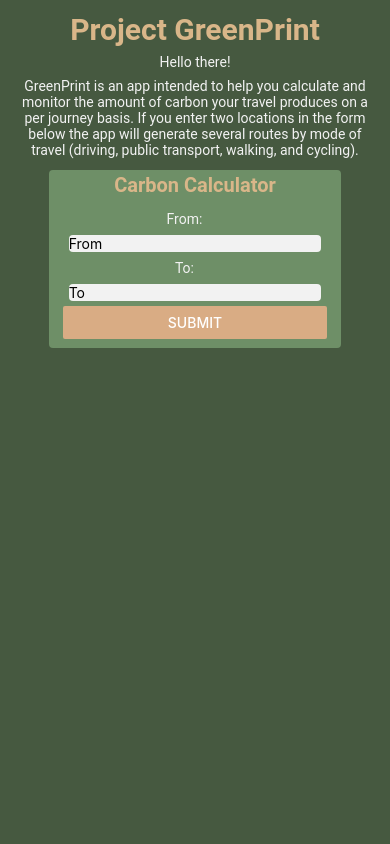
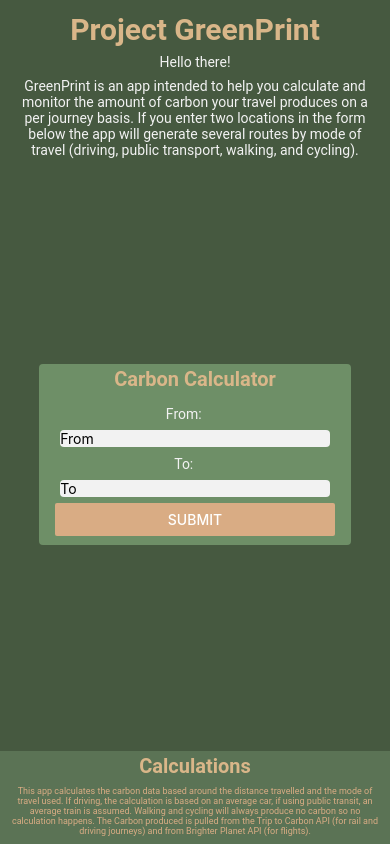
Before and after one commit to SevenSecrets/greenprint-mobile, a React Native app: screen / in a window 390 px wide. Built offline with nearby package versions, Linux system fonts and the light colour scheme.

Commit message:
creating footer and cleaning up component folder

```diff
--- a/App.js
+++ b/App.js
@@ -1,31 +1,46 @@
 import React from 'react';
-import { StyleSheet, View, ScrollView } from 'react-native';
-import AppText from './components/AppText';
-import LargeHeaderText from './components/LargeHeaderText';
+import { StyleSheet, View } from 'react-native';
+import AppText from './components/text/AppText';
+import LargeHeaderText from './components/text/LargeHeaderText';
 import Calculator from './components/Calculator';
+import Footer from './components/Footer';
 
 const App = (props) => {
   return (
-    <ScrollView style={styles.container}>
+    <View style={styles.container}>
       <View style={styles.about}>
         <LargeHeaderText>Project GreenPrint</LargeHeaderText>
         <AppText>Hello there!</AppText>
         <AppText>GreenPrint is an app intended to help you calculate and monitor the amount of carbon your travel produces on a per journey basis. If you enter two locations in the form below the app will generate several routes by mode of travel (driving, public transport, walking, and cycling).</AppText>
       </View>
-      <Calculator />
-    </ScrollView>
+      <View style={styles.calculator}>
+        <Calculator />
+      </View>
+      <View style={styles.footer}>
+        <Footer/>
+      </View>
+    </View>
   );
 }
 
 const styles = StyleSheet.create({
   container: {
+    flex: 1,
+    flexDirection: "column",
     backgroundColor: '#465940',
+    justifyContent: "space-between"
   },
   about: {
     alignSelf: "center",
     alignItems: 'center',
     width: "100%",
     margin: "2%",
+  },
+  calculator: {
+  },
+  footer: {
+    marginTop: "3%",
+    alignSelf: "flex-end",
   }
 });
 
--- a/components/Calculator.js
+++ b/components/Calculator.js
@@ -1,6 +1,6 @@
 import React, { useState } from 'react';
-import { StyleSheet, View, Text } from 'react-native';
-import SmallHeaderText from './SmallHeaderText';
+import { StyleSheet, View } from 'react-native';
+import SmallHeaderText from './text/SmallHeaderText';
 import GroundForm from './GroundForm';
 import JourneyOptions from './JourneyOptions';
 
@@ -54,7 +54,7 @@ const styles = StyleSheet.create({
     calculator: {
         borderRadius: 4,
         backgroundColor: 'rgb(110,143,103)',
-        width: "75%",
+        width: "80%",
         alignSelf: "center",
         alignItems: "center",
         margin: "auto",
--- /dev/null
+++ b/components/Footer.js
@@ -0,0 +1,22 @@
+import React from 'react';
+import { StyleSheet, View } from 'react-native';
+import FooterText from './text/FooterText';
+import SmallHeaderText from './text/SmallHeaderText';
+
+const Footer = (props) => {
+    return(
+        <View style={styles.footer}>
+            <SmallHeaderText>Calculations</SmallHeaderText>
+            <FooterText>This app calculates the carbon data based around the distance travelled and the mode of travel used. If driving, the calculation is based on an average car, if using public transit, an average train is assumed. Walking and cycling will always produce no carbon so no calculation happens. The Carbon produced is pulled from the Trip to Carbon API (for rail and driving journeys) and from Brighter Planet API (for flights).</FooterText>
+        </View>
+    )
+}
+
+const styles = StyleSheet.create({
+    footer: {
+        alignItems: "center",
+        backgroundColor: "rgb(91,115,85)",
+    }
+});
+
+export default Footer;
--- a/components/GoogleMapsLink.js
+++ b/components/GoogleMapsLink.js
@@ -1,5 +1,5 @@
-import React, { useCallback } from 'react';
-import { StyleSheet, Button, Alert } from 'react-native';
+import React from 'react';
+import { StyleSheet, Button } from 'react-native';
 import * as WebBrowser from 'expo-web-browser';
 
 const GoogleMapsLink = (props) => {
@@ -23,5 +23,3 @@ const styles = StyleSheet.create({
 });
 
 export default GoogleMapsLink;
-
-// https://www.google.com/maps/dir/?api=1&origin=Camden&destination=Deptford&travelmode=transit
--- a/components/GroundForm.js
+++ b/components/GroundForm.js
@@ -1,7 +1,7 @@
 import React from 'react';
-import { View, StyleSheet, Text, TextInput, Button } from 'react-native';
+import { View, StyleSheet, TextInput, Button } from 'react-native';
 import { Formik } from 'formik';
-import AppText from './AppText';
+import AppText from './text/AppText';
 
 const GroundForm = (props) => {
 
--- a/components/JourneyOptions.js
+++ b/components/JourneyOptions.js
@@ -1,5 +1,5 @@
-import React, { useState } from 'react';
-import { StyleSheet, View, FlatList } from 'react-native';
+import React from 'react';
+import { View, FlatList } from 'react-native';
 import ListItem from './ListItem'
 
 const JourneyOptions = (props) => {
--- a/components/ListItem.js
+++ b/components/ListItem.js
@@ -1,6 +1,6 @@
 import React from 'react';
 import { StyleSheet, View } from 'react-native';
-import AppText from './AppText';
+import AppText from './text/AppText';
 import GoogleMapsLink from './GoogleMapsLink';
 
 const ListItem = (props) => {
--- /dev/null
+++ b/components/text/FooterText.js
@@ -0,0 +1,24 @@
+import React from 'react';
+import { StyleSheet, Text } from 'react-native';
+
+const FooterText = (props) => {
+  return (
+    <Text style={styles.text}>
+      {props.children}
+    </Text>
+  );
+}
+
+const styles = StyleSheet.create({
+    text: {
+        fontSize: 9,
+        textAlign: 'center',
+        maxWidth: "95%",
+        margin: '1%',
+        marginBottom: "2%",
+        fontFamily: 'Roboto',
+        color: 'rgb(217,172,132)'
+    }
+});
+
+export default FooterText;
--- a/components/LargeHeaderText.js
+++ b/components/text/LargeHeaderText.js
@@ -1,7 +1,6 @@
 import React from 'react';
 import { StyleSheet, Text } from 'react-native';
 import AppText from './AppText';
-import { create } from 'react-test-renderer';
 
 const LargeHeaderText = (props) => {
     return (
```
Also changed, not shown: components/text/AppText.js (renamed from components/AppText.js), components/text/SmallHeaderText.js (renamed from components/SmallHeaderText.js).
